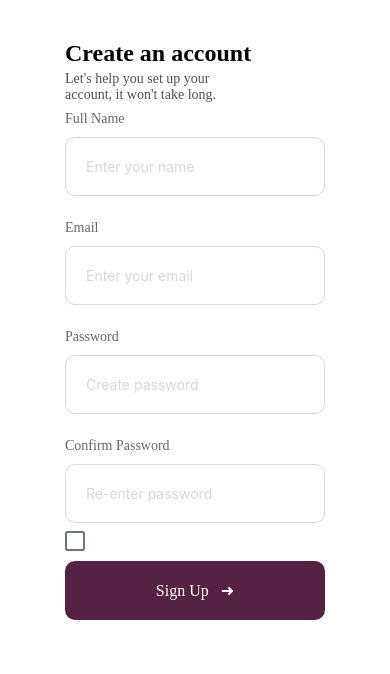
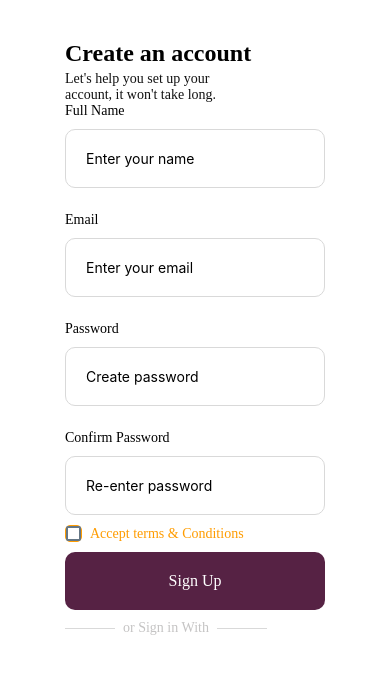
Before and after one commit to dcit202IntroToReactNative/Group-25-Rarecipe, a React Native app in the folder Rarecipe/: screen / in a window 390 px wide. Shown: the top 674 px of the page. Built offline with nearby package versions, Linux system fonts and the light colour scheme.

Commit message:
horizontal bars and added

```diff
--- a/Rarecipe/App.js
+++ b/Rarecipe/App.js
@@ -1,32 +1,21 @@
-import React, { useState, useEffect } from 'react';
 import { StatusBar } from 'expo-status-bar';
-import { StyleSheet, Text, View, ActivityIndicator, Image } from 'react-native';
+import React, { useState } from 'react';
+import { StyleSheet, View } from 'react-native';
 import CreateAccountPage from './Components/CreateAccountPage';
-
-// This function simulates the loading process during the splash screen.
-// You can replace this with your actual loading process logic, like fetching data or loading fonts.
-const simulateLoading = () => {
-  return new Promise((resolve) => setTimeout(resolve, 2000)); // Simulating a 2-second loading time
-};
+import SplashScreen from './Components/SplashScreen';
 
 export default function App() {
   const [loading, setLoading] = useState(true);
 
-  useEffect(() => {
-    // Simulate the loading process during the splash screen.
-    simulateLoading().then(() => setLoading(false));
-  }, []);
+  const handleFinishLoading = () => {
+    setLoading(false);
+  };
 
   return (
       <View style={styles.container}>
         {loading ? (
-            // Show the splash screen with an activity indicator while loading.
-            <View style={styles.splashContainer}>
-              <Image source={require('./assets/Splash_image.png')} style={styles.splashImage} />
-              <ActivityIndicator size="large" color="#562244" />
-            </View>
+            <SplashScreen onFinishLoading={handleFinishLoading} />
         ) : (
-            // When loading is complete, render the CreateAccountPage component.
             <>
               <CreateAccountPage />
               <StatusBar style="auto" />
@@ -43,15 +32,4 @@ const styles = StyleSheet.create({
     alignItems: 'center',
     justifyContent: 'center',
   },
-  splashContainer: {
-    flex: 1,
-    backgroundColor: '#fff',
-    alignItems: 'center',
-    justifyContent: 'center',
-  },
-  splashImage: {
-    width: 200, // Adjust the width and height as per your splash image size
-    height: 200,
-    marginBottom: 20,
-  },
 });
--- a/Rarecipe/Components/CreateAccountPage.js
+++ b/Rarecipe/Components/CreateAccountPage.js
@@ -1,7 +1,13 @@
-import React from 'react';
+import React, { useState } from 'react';
 import { View, Text, TextInput, TouchableOpacity, CheckBox, Button } from 'react-native';
 
 const CreateAccountPage = () => {
+    const [fullName, setFullName] = useState('');
+    const [email, setEmail] = useState('');
+    const [password, setPassword] = useState('');
+    const [confirmPassword, setConfirmPassword] = useState('');
+    const [isChecked, setChecked] = useState(false);
+
     const handleSignUp = () => {
         // Perform the sign-up logic here
         // For example, navigate to the congratulation page
@@ -10,16 +16,15 @@ const CreateAccountPage = () => {
 
     return (
         <View style={{ flex: 1, backgroundColor: '#FFFFFF', padding: 16 }}>
-
             <Text style={{ fontFamily: 'poppins_semibold', color: '#000000', fontSize: 24, fontWeight: 'bold', marginTop: 24 }}>
                 Create an account
             </Text>
 
-            <Text style={{ fontFamily: 'poppins_light', color: '#505050', fontSize: 14, width: 190, marginTop: 4 }}>
+            <Text style={{ fontFamily: 'poppins_light', color: '#121212', fontSize: 14, width: 190, marginTop: 4 }}>
                 Let's help you set up your account, it won't take long.
             </Text>
 
-            <Text style={{ fontFamily: 'poppins_light', color: '#676767', paddingTop:8 }}>
+            <Text style={{ fontFamily: 'poppins_light', color: '#000000' }}>
                 Full Name
             </Text>
             <TextInput
@@ -32,11 +37,12 @@ const CreateAccountPage = () => {
                     marginTop: 10,
                 }}
                 placeholder="Enter your name"
-                placeholderTextColor="#D9D9D9" // Updated hint text color
+                value={fullName}
+                onChangeText={setFullName}
                 // Other TextInput props as needed
             />
 
-            <Text style={{ fontFamily: 'poppins_light', color: '#676767', marginTop: 24 }}>
+            <Text style={{ fontFamily: 'poppins_light', color: '#000000', marginTop: 24 }}>
                 Email
             </Text>
             <TextInput
@@ -49,11 +55,12 @@ const CreateAccountPage = () => {
                     marginTop: 10,
                 }}
                 placeholder="Enter your email"
-                placeholderTextColor="#D9D9D9" // Updated hint text color
+                value={email}
+                onChangeText={setEmail}
                 // Other TextInput props as needed
             />
 
-            <Text style={{ fontFamily: 'poppins_light', color: '#676767', marginTop: 24 }}>
+            <Text style={{ fontFamily: 'poppins_light', color: '#000000', marginTop: 24 }}>
                 Password
             </Text>
             <TextInput
@@ -66,12 +73,13 @@ const CreateAccountPage = () => {
                     marginTop: 10,
                 }}
                 placeholder="Create password"
+                value={password}
+                onChangeText={setPassword}
                 secureTextEntry
-                placeholderTextColor="#D9D9D9" // Updated hint text color
                 // Other TextInput props as needed
             />
 
-            <Text style={{ fontFamily: 'poppins_light', color: '#676767', marginTop: 24 }}>
+            <Text style={{ fontFamily: 'poppins_light', color: '#000000', marginTop: 24 }}>
                 Confirm Password
             </Text>
             <TextInput
@@ -84,15 +92,29 @@ const CreateAccountPage = () => {
                     marginTop: 10,
                 }}
                 placeholder="Re-enter password"
+                value={confirmPassword}
+                onChangeText={setConfirmPassword}
                 secureTextEntry
-                placeholderTextColor="#D9D9D9" // Updated hint text color
                 // Other TextInput props as needed
             />
 
-            <CheckBox
-                style={{ width: 20, height: 20, marginTop: 8 }}
-                // Other CheckBox props as needed
-            />
+            <View style={{ flexDirection: 'row', alignItems: 'center', marginTop: 10 }}>
+                <CheckBox
+                    style={{
+                        width: 17,
+                        height: 17,
+                        flexShrink: 0,
+                        borderRadius: 5,
+                        borderWidth: 1,
+                        borderColor: '#FF9C00', // Updated border color
+                        backgroundColor: '#FFF',
+                        marginRight: 8,
+                    }}
+                    value={isChecked}
+                    onValueChange={setChecked}
+                />
+                <Text style={{ fontFamily: 'poppins_light', color: '#FF9C00' }}>Accept terms & Conditions</Text>
+            </View>
 
             <TouchableOpacity
                 style={{
@@ -104,9 +126,17 @@ const CreateAccountPage = () => {
                 onPress={handleSignUp}
             >
                 <Text style={{ fontFamily: 'poppins_semibold', color: '#FFFFFF', textAlign: 'center', fontSize: 16 }}>
-                    Sign Up   ➜
+                    Sign Up
                 </Text>
             </TouchableOpacity>
+
+            <View style={{ flexDirection: 'row', alignItems: 'center', marginTop: 10 }}>
+                <View style={{ width: 50, height: 1, backgroundColor: '#D9D9D9' }} />
+                <Text style={{ fontFamily: 'poppins_light', color: '#C5C4C4', marginHorizontal: 8 }}>
+                    or Sign in With
+                </Text>
+                <View style={{ width: 50, height: 1, backgroundColor: '#D9D9D9' }} />
+            </View>
 
             <Button
                 title="Sign in with Facebook"
--- a/Rarecipe/Components/SplashScreen.js
+++ b/Rarecipe/Components/SplashScreen.js
@@ -1,22 +1,31 @@
-import React, { useEffect } from 'react';
-import { View, Image, StyleSheet } from 'react-native';
+import React, { useEffect, useState } from 'react';
+import { View, ActivityIndicator, Image, StyleSheet } from 'react-native';
 
-const SplashScreen = ({ navigation }) => {
+const SplashScreen = ({ onFinishLoading }) => {
+    const [loading, setLoading] = useState(true);
+
     useEffect(() => {
-        // Simulate a delay for the splash screen (e.g., 2 seconds)
-        const splashTimer = setTimeout(() => {
-            // Navigate to your desired screen after the splash screen
-            navigation.replace('CreateAccountPage');
-        }, 2000); // Adjust the delay time as needed
+        simulateLoading().then(() => setLoading(false));
+    }, []);
 
-        // Clean up the timer when the component is unmounted
-        return () => clearTimeout(splashTimer);
-    }, [navigation]);
+    const simulateLoading = () => {
+        return new Promise((resolve) => setTimeout(resolve, 2000)); // Simulating a 2-second loading time
+    };
+
+    useEffect(() => {
+        if (!loading && onFinishLoading) {
+            onFinishLoading(); // Notify the parent component that loading is finished
+        }
+    }, [loading, onFinishLoading]);
 
     return (
         <View style={styles.container}>
-            {/* Add your splash screen image or logo here */}
-            <Image source={require('../assets/splash.png')} style={styles.logo} />
+            {loading ? (
+                <View style={styles.splashContainer}>
+                    <Image source={require('../assets/Splash_image.png')} style={styles.splashImage} />
+                    <ActivityIndicator size="large" color="#562244" />
+                </View>
+            ) : null}
         </View>
     );
 };
@@ -24,14 +33,20 @@ const SplashScreen = ({ navigation }) => {
 const styles = StyleSheet.create({
     container: {
         flex: 1,
+        backgroundColor: '#fff',
         alignItems: 'center',
         justifyContent: 'center',
-        backgroundColor: '#FFFFFF', // Set your desired background color
     },
-    logo: {
-        width: 200,
+    splashContainer: {
+        flex: 1,
+        backgroundColor: '#fff',
+        alignItems: 'center',
+        justifyContent: 'center',
+    },
+    splashImage: {
+        width: 200, // Adjust the width and height as per your splash image size
         height: 200,
-        resizeMode: 'contain', // Adjust the image's resize mode as needed
+        marginBottom: 20,
     },
 });
 
```
